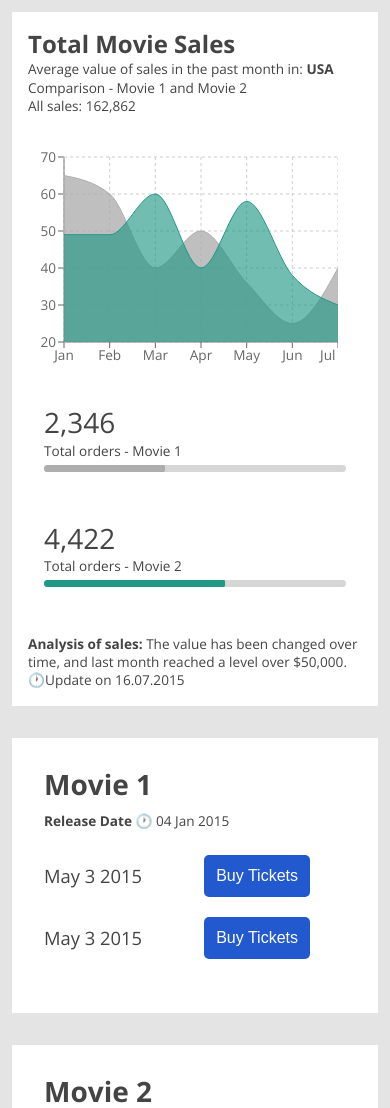
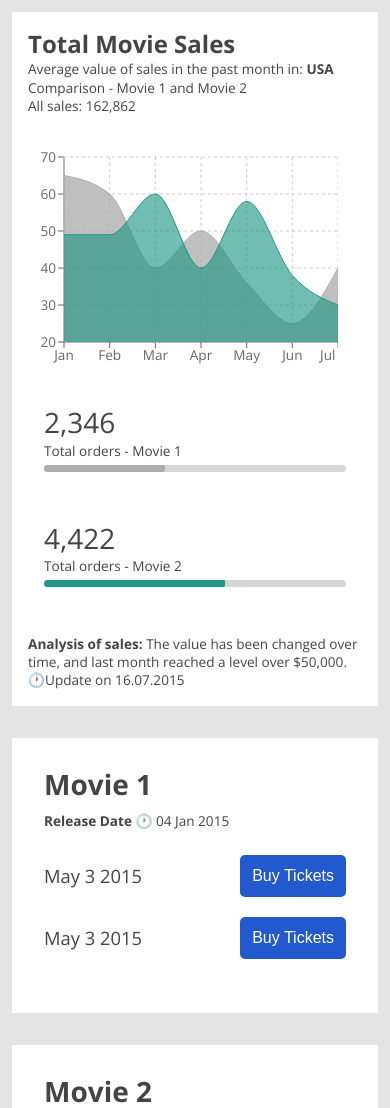
Before and after one commit to travisfrazier/mitchellui, a Gatsby site: page / in a window 390 px wide. Shown: the top 1108 px of the page. Built offline with nearby package versions, Linux system fonts and the light colour scheme; Gatsby itself is replaced by a stand-in of ours.

Commit message:
button changes

```diff
--- a/src/components/movie/_movie.scss
+++ b/src/components/movie/_movie.scss
@@ -26,6 +26,9 @@
       font-size: $font-r;
       padding: 0.75rem;
       margin-right: 2.25rem;
+      @media only screen and (max-width: 667px) {
+        margin-right: 0rem;
+      }
     }
   }
 }
--- a/src/pages/main.scss
+++ b/src/pages/main.scss
@@ -35,7 +35,7 @@ strong {
   grid-gap: 2rem;
   grid-template-columns: 1fr 1fr;
   grid-auto-rows: minmax(275px, auto);
-  @media only screen and (max-width: 767px) {
+  @media only screen and (max-width: 666px) {
     grid-template-columns: 1fr;
   }
 }
```
